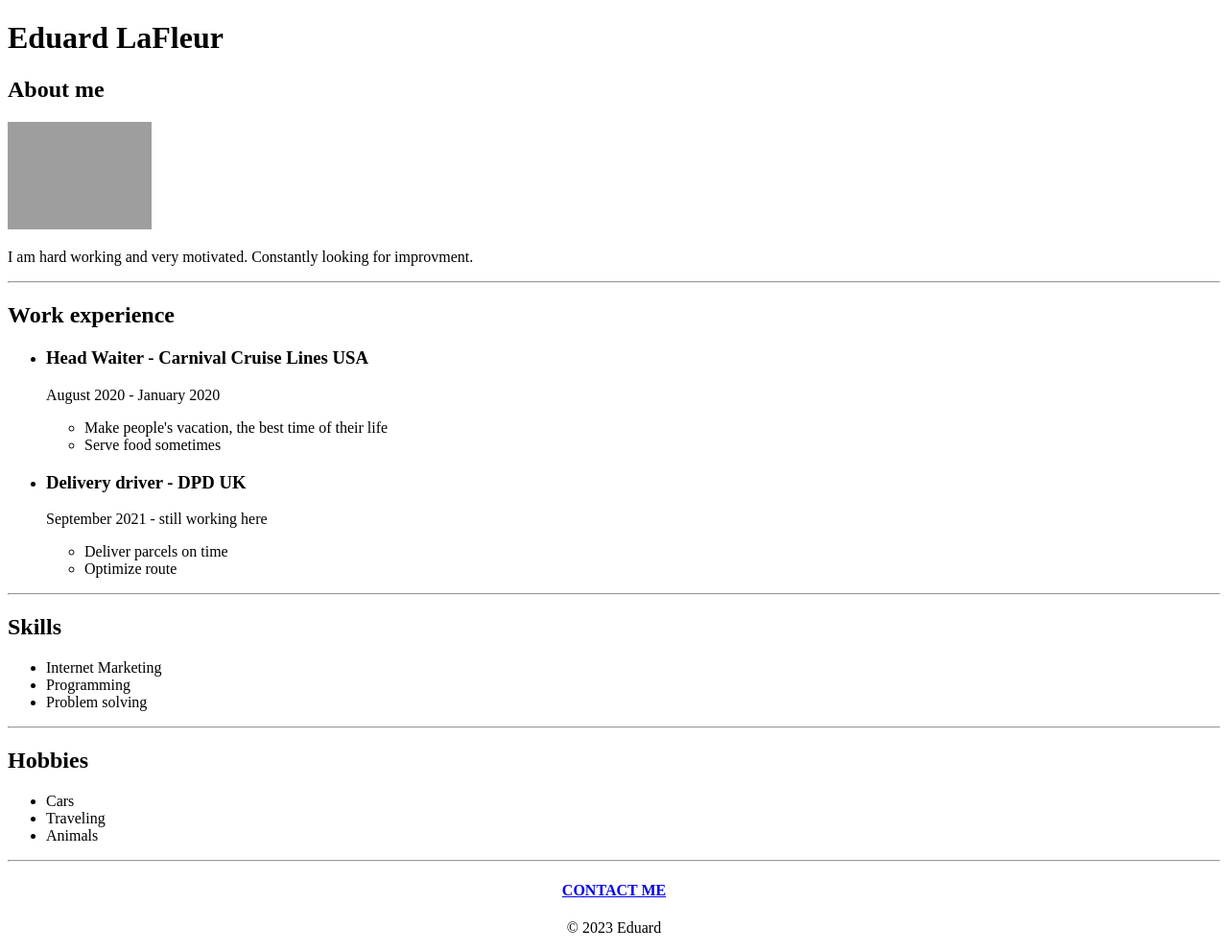
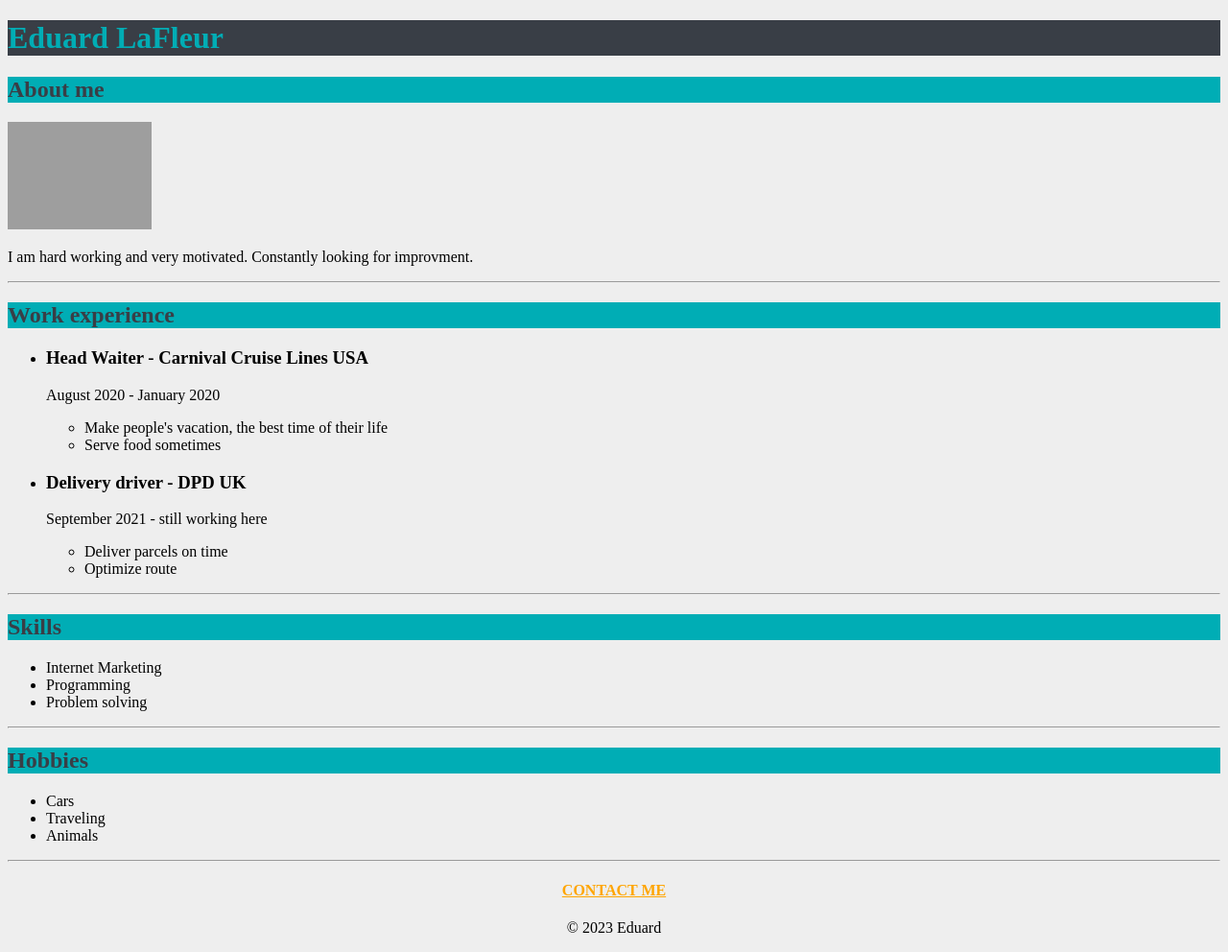
Before and after one commit to esandu95/html-resume, a plain HTML site: page index.html in a window 1280 px wide. Shown: the whole page at 96% size. Drawn offline with Linux system fonts and the light colour scheme; grey boxes are pictures that could not be loaded.

Commit message:
Update index.html

```diff
--- a/index.html
+++ b/index.html
@@ -4,6 +4,17 @@
     <meta charset="UTF-8">
     <meta name="viewport" content="width=device-width, initial-scale=1.0">
     <title>My Resume</title>
+
+    <style>
+        body{background-color: #EEEEEE;}
+        .header{text-align: center;}
+        div{text-align: center;}
+        h1{color:#00ADB5;
+        background-color: #393E46;}
+        h2{color: #393E46;background-color: #00ADB5;}
+        a{color: orange;}
+    </style>
+
 </head>
 <body>
 <h1>Eduard LaFleur</h1>
```
